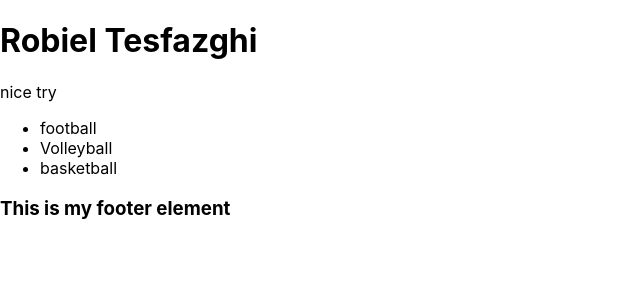
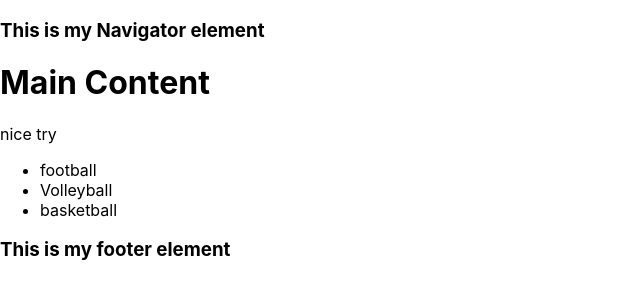
Before and after one commit to RobielFvaj/tutorial, a React (Create React App) app: page / in a window 1280 px wide. Shown: the top 300 px of the page, without its empty margins (0-640 px from the left). Built offline with nearby package versions, Linux system fonts and the light colour scheme.

Commit message:
Parent/Child Components Pratice

```diff
--- a/src/App.js
+++ b/src/App.js
@@ -1,11 +1,13 @@
 import React from "react"
-import MyInfo from './components/MyInfo'
+import MainContent from './components/MainContent'
 import Footer from './components/Footer'
+import Header from './components/Header'
 
 function App(){
   return (
     <div>
-      <MyInfo />
+      <Header />
+      <MainContent />
       <Footer />
     </div>
   )
--- /dev/null
+++ b/src/components/Header.js
@@ -0,0 +1,11 @@
+import React from 'react'
+
+function Header (){
+  return (
+    <header>
+      <h3>This is my Navigator element</h3>
+    </header>
+  )
+}
+
+export default Header
--- a/src/components/MyInfo.js
+++ b/src/components/MainContent.js
@@ -1,17 +1,17 @@
 import React from 'react'
 
-function MyInfo(){
+function MainContent(){
   return (
-  <div>
-    <h1>Robiel Tesfazghi</h1>
+  <main>
+    <h1>Main Content</h1>
     <p>nice try</p>
     <ul>
       <li>football</li>
       <li>Volleyball</li>
       <li>basketball</li>
     </ul>
-  </div>
+  </main>
   )
 }
 
-export default MyInfo
+export default MainContent
--- a/src/index.js
+++ b/src/index.js
@@ -1,7 +1,7 @@
 import React from 'react';
 import ReactDOM from 'react-dom';
 import './index.css';
-import MyInfo from './components/MyInfo'
+import MyInfo from './components/MainContent'
 import App from './App'
 
 
```
